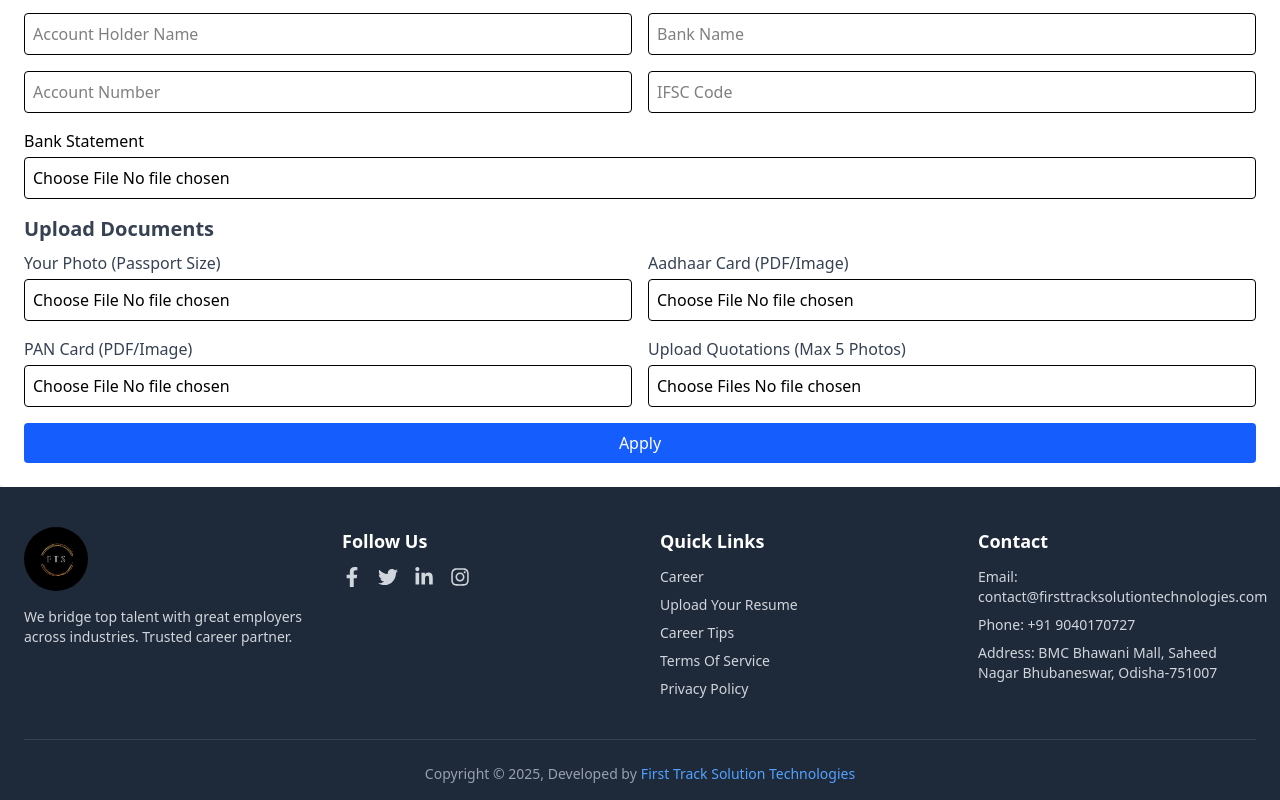
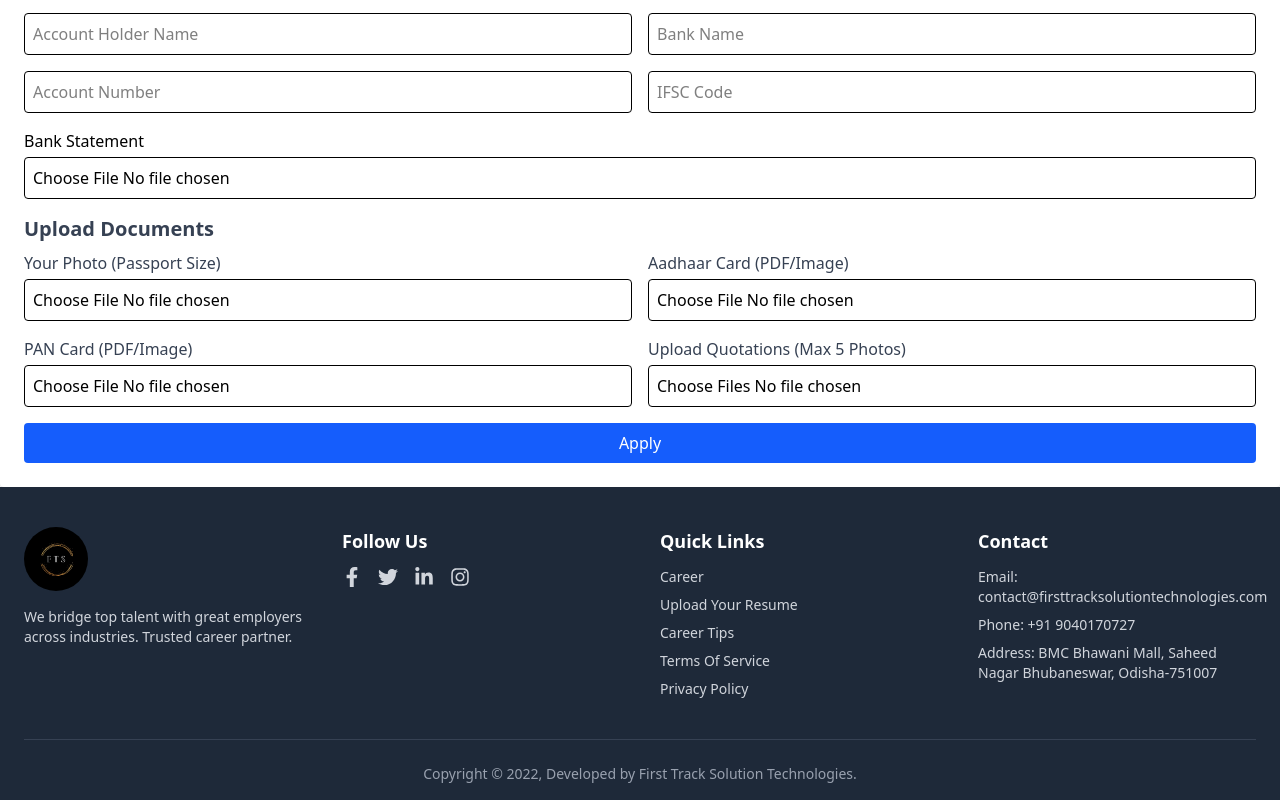
Before and after one commit to FirstTrackSolutionProjects/Job-Consulting, a React (Vite) app: page /loan/apply/tractor in a window 1280 px wide. Shown: the part 1841-2641 px from the top of the page. Built offline with nearby package versions, Linux system fonts and the light colour scheme.

Commit message:
chore: updated footer

```diff
--- a/src/Components/Footer.jsx
+++ b/src/Components/Footer.jsx
@@ -75,14 +75,13 @@ const Footer = () => {
 
       {/* Bottom Bar */}
       <div className="text-center text-sm text-gray-400 mt-6 pb-4">
-        Copyright © 2025, Developed by
+        Copyright © 2022, Developed by First Track Solution Technologies.
          {/* <a href="https://firsttracksolutiontechnologies.com" className='text-blue-400 hover:underline ml-1'>
             First Track Solution Technologies
           </a> */}
-          <span className="text-blue-400 ml-1">
-            First Track Solution Technologies
-          </span>
+
       </div>
+
     </footer>
   );
 };
```
